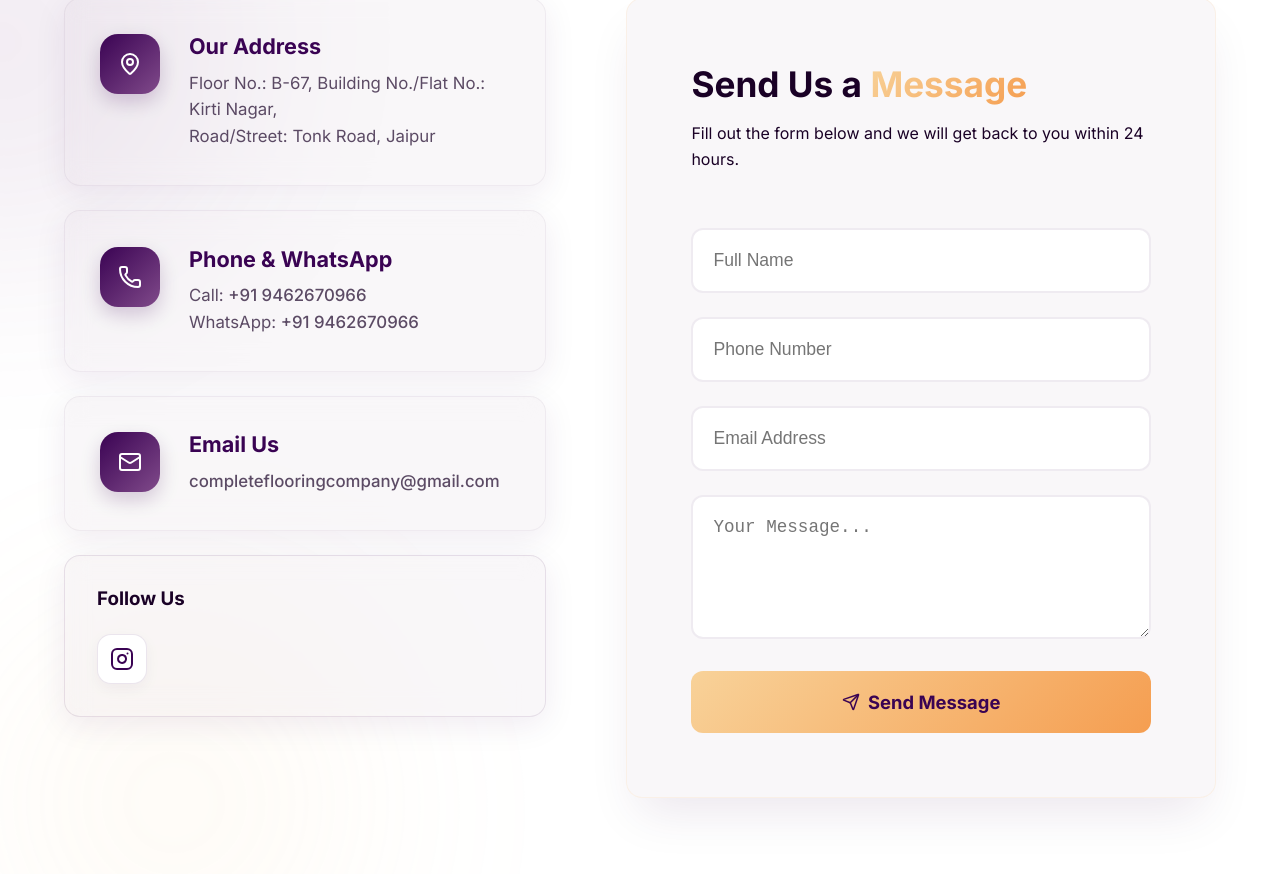
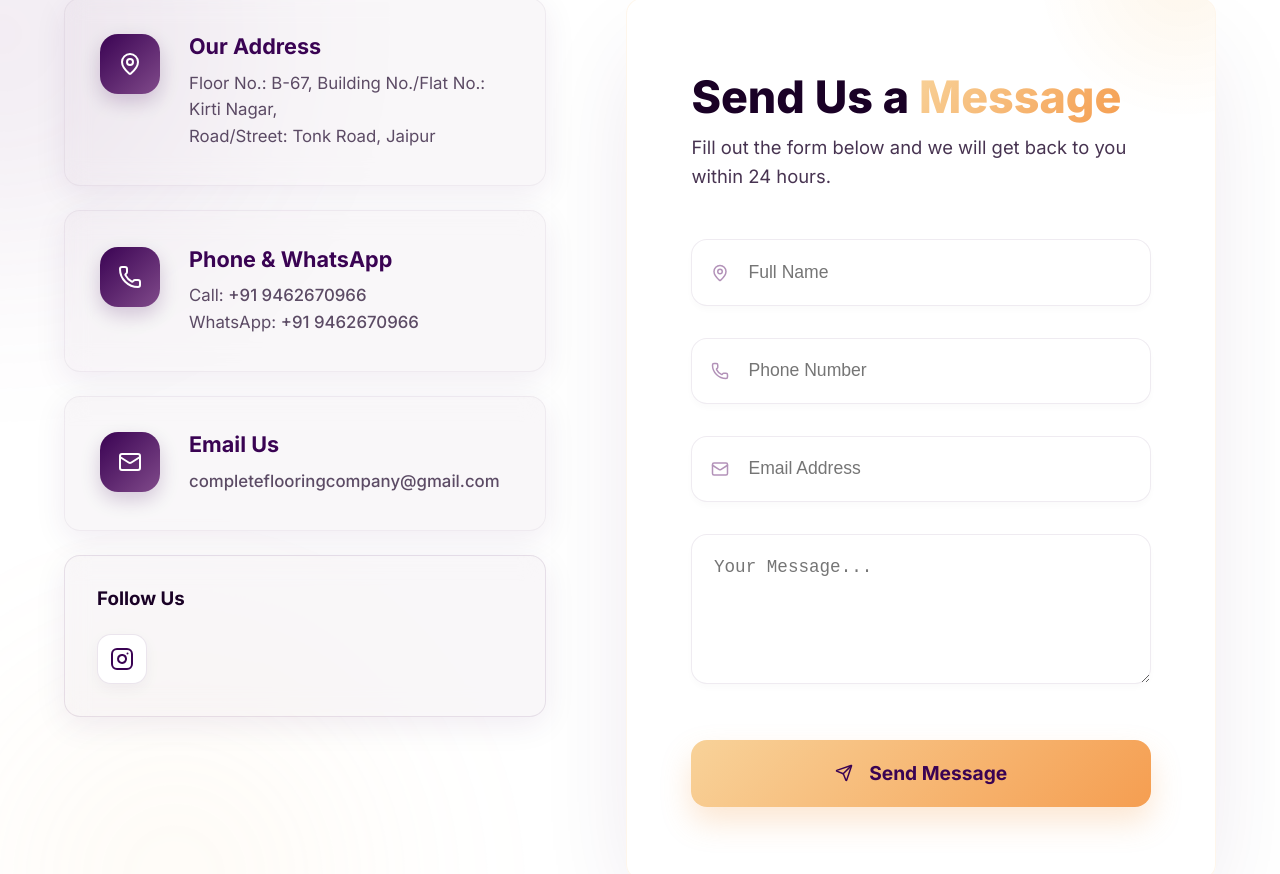
Before and after one commit to Eshbanoliver/complete-flooring-website-showcase, a React (Vite) app: page /contact in a window 1280 px wide. Shown: the part 929-1803 px from the top of the page. Built offline with nearby package versions, Linux system fonts and the light colour scheme.

Commit message:
contact page

```diff
--- a/src/pages/Contact.css
+++ b/src/pages/Contact.css
@@ -169,46 +169,154 @@
 }
 
 .contact-form-wrapper {
-  padding: 4rem;
+  padding: 4.5rem 4rem;
   border: 1px solid rgba(248, 210, 153, 0.2);
-  box-shadow: 0 25px 50px -12px rgba(58, 3, 83, 0.1);
+  box-shadow: 0 40px 100px -20px rgba(58, 3, 83, 0.12);
+  position: relative;
+  overflow: hidden;
+  background: rgba(255, 255, 255, 0.8);
+  backdrop-filter: blur(20px);
+}
+
+.form-glow {
+  position: absolute;
+  top: -20%;
+  right: -20%;
+  width: 300px;
+  height: 300px;
+  background: radial-gradient(circle, rgba(248, 210, 153, 0.2) 0%, transparent 70%);
+  z-index: 0;
+  pointer-events: none;
 }
 
 .contact-form-wrapper .title {
-  font-size: 2.2rem;
-  margin-bottom: 1rem;
+  position: relative;
+  z-index: 1;
+  font-size: 2.8rem;
+  margin-bottom: 0.5rem;
+  font-weight: 800;
+}
+
+.contact-form-wrapper .desc {
+  position: relative;
+  z-index: 1;
+  font-size: 1.15rem;
+  margin-bottom: 3rem;
+  opacity: 0.8;
 }
 
 .contact-form {
-  margin-top: 3.5rem;
+  position: relative;
+  z-index: 1;
   display: flex;
   flex-direction: column;
-  gap: 1.5rem;
+  gap: 2rem;
 }
 
-.form-group input, .form-group textarea {
+.form-group-modern {
+  position: relative;
   width: 100%;
-  padding: 1.25rem;
+}
+
+.input-icon-wrapper {
+  position: absolute;
+  left: 1.25rem;
+  top: 50%;
+  transform: translateY(-50%);
+  color: var(--primary-light);
+  opacity: 0.6;
+  transition: all 0.3s ease;
+  pointer-events: none;
+  display: flex;
+  align-items: center;
+}
+
+.form-group-modern input, .form-group-modern textarea {
+  width: 100%;
+  padding: 1.35rem 1.35rem 1.35rem 3.5rem;
   background: #ffffff;
-  border: 2px solid rgba(58, 3, 83, 0.08); /* Stronger border for clarity on white */
-  border-radius: 12px;
+  border: 1.5px solid rgba(58, 3, 83, 0.08);
+  border-radius: 16px;
   color: var(--text);
   font-size: 1.1rem;
   outline: none;
-  transition: all 0.3s ease;
+  transition: all 0.4s cubic-bezier(0.165, 0.84, 0.44, 1);
+  box-shadow: 0 4px 6px rgba(0, 0, 0, 0.02);
 }
 
-.form-group input:focus, .form-group textarea:focus {
+.form-group-modern textarea {
+  padding-left: 1.35rem; /* No icon for textarea usually */
+  resize: vertical;
+  min-height: 150px;
+}
+
+.input-focus-line {
+  position: absolute;
+  bottom: 0;
+  left: 50%;
+  width: 0;
+  height: 2px;
+  background: linear-gradient(90deg, transparent, var(--secondary), transparent);
+  transition: all 0.4s ease;
+  transform: translateX(-50%);
+}
+
+.form-group-modern input:focus, .form-group-modern textarea:focus {
   border-color: var(--secondary);
   background: #ffffff;
-  box-shadow: 0 0 0 4px rgba(248, 210, 153, 0.15);
+  transform: translateY(-2px);
+  box-shadow: 0 10px 25px rgba(248, 210, 153, 0.15);
 }
 
-.form-submit {
-  padding: 1.25rem;
-  font-size: 1.15rem;
+.form-group-modern input:focus ~ .input-focus-line,
+.form-group-modern textarea:focus ~ .input-focus-line {
+  width: 80%;
+}
+
+.form-group-modern input:focus ~ .input-icon-wrapper {
+  color: var(--accent);
+  opacity: 1;
+  transform: translateY(-50%) scale(1.1);
+}
+
+/* Button with Shine effect */
+.form-submit-modern {
+  width: 100%;
+  padding: 1.35rem;
+  font-size: 1.2rem;
+  font-weight: 700;
+  border-radius: 16px;
+  color: var(--primary);
+  display: flex;
+  align-items: center;
   justify-content: center;
-  border-radius: 12px;
+  gap: 1rem;
+  margin-top: 1rem;
+  position: relative;
+  overflow: hidden;
+  box-shadow: 0 15px 30px rgba(245, 158, 81, 0.25);
+  cursor: pointer;
+}
+
+.btn-shine {
+  position: absolute;
+  top: 0;
+  left: -100%;
+  width: 50%;
+  height: 100%;
+  background: linear-gradient(
+    to right,
+    transparent,
+    rgba(255, 255, 255, 0.3),
+    transparent
+  );
+  transform: skewX(-25deg);
+  transition: 0.5s;
+}
+
+.form-submit-modern:hover .btn-shine {
+  left: 150%;
+  transition: 0.6s;
 }
 
 .map-section {
@@ -216,9 +324,9 @@
 }
 
 .map-placeholder {
-  border-radius: 24px;
+  border-radius: 32px;
   overflow: hidden;
-  box-shadow: 0 20px 40px rgba(0, 0, 0, 0.1);
+  box-shadow: 0 30px 60px rgba(0, 0, 0, 0.12);
 }
 
 @media (max-width: 992px) {
@@ -226,11 +334,23 @@
     grid-template-columns: 1fr;
     gap: 4rem;
   }
+
+  .contact-form-wrapper {
+    padding: 3.5rem 2.5rem;
+  }
 }
 
 @media (max-width: 576px) {
   .contact-form-wrapper {
     padding: 2.5rem 1.5rem;
+  }
+
+  .contact-form-wrapper .title {
+    font-size: 2.2rem;
+  }
+
+  .form-group-modern input {
+    padding: 1.15rem 1.15rem 1.15rem 3rem;
   }
 
   .contact-card {
--- a/src/pages/Contact.jsx
+++ b/src/pages/Contact.jsx
@@ -124,41 +124,42 @@ const Contact = () => {
             viewport={{ once: true }}
             className="contact-form-wrapper glass-card"
           >
+            <div className="form-glow"></div>
             <h2 className="title">Send Us a <span className="gradient-text">Message</span></h2>
             <p className="desc">Fill out the form below and we will get back to you within 24 hours.</p>
 
             <form onSubmit={handleSubmit} className="contact-form">
-              <div className="form-group">
-                <input
-                  type="text"
-                  name="name"
-                  value={formData.name}
-                  onChange={handleChange}
-                  placeholder="Full Name"
-                  required
-                />
-              </div>
-              <div className="form-group">
-                <input
-                  type="tel"
-                  name="phone"
-                  value={formData.phone}
-                  onChange={handleChange}
-                  placeholder="Phone Number"
-                  required
-                />
-              </div>
-              <div className="form-group">
-                <input
-                  type="email"
-                  name="email"
-                  value={formData.email}
-                  onChange={handleChange}
-                  placeholder="Email Address"
-                  required
-                />
-              </div>
-              <div className="form-group">
+              {[
+                { name: 'name', type: 'text', placeholder: 'Full Name', icon: <MapPin size={18} />, delay: 0.1 },
+                { name: 'phone', type: 'tel', placeholder: 'Phone Number', icon: <Phone size={18} />, delay: 0.2 },
+                { name: 'email', type: 'email', placeholder: 'Email Address', icon: <Mail size={18} />, delay: 0.3 }
+              ].map((field) => (
+                <motion.div
+                  key={field.name}
+                  initial={{ opacity: 0, y: 15 }}
+                  whileInView={{ opacity: 1, y: 0 }}
+                  transition={{ delay: field.delay, duration: 0.5 }}
+                  className="form-group-modern"
+                >
+                  <div className="input-icon-wrapper">{field.icon}</div>
+                  <input
+                    type={field.type}
+                    name={field.name}
+                    value={formData[field.name]}
+                    onChange={handleChange}
+                    placeholder={field.placeholder}
+                    required
+                  />
+                  <div className="input-focus-line"></div>
+                </motion.div>
+              ))}
+
+              <motion.div
+                initial={{ opacity: 0, y: 15 }}
+                whileInView={{ opacity: 1, y: 0 }}
+                transition={{ delay: 0.4, duration: 0.5 }}
+                className="form-group-modern textarea-group"
+              >
                 <textarea
                   name="message"
                   value={formData.message}
@@ -167,10 +168,18 @@ const Contact = () => {
                   rows="5"
                   required
                 ></textarea>
-              </div>
-              <button type="submit" className="btn-primary form-submit">
+                <div className="input-focus-line"></div>
+              </motion.div>
+
+              <motion.button
+                whileHover={{ scale: 1.02 }}
+                whileTap={{ scale: 0.98 }}
+                type="submit"
+                className="btn-primary form-submit-modern"
+              >
+                <div className="btn-shine"></div>
                 <Send size={18} /> Send Message
-              </button>
+              </motion.button>
             </form>
           </motion.div>
         </div>
```
